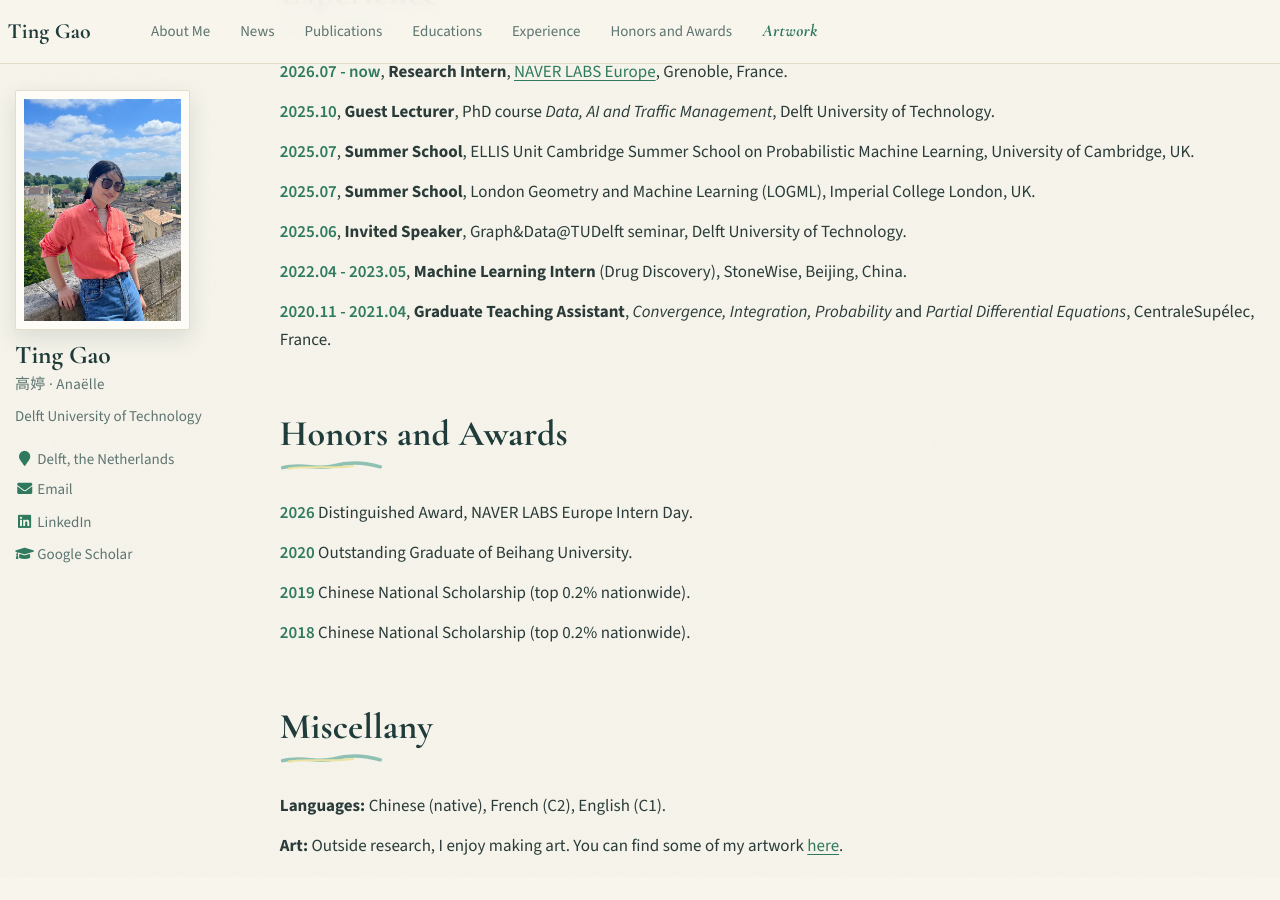
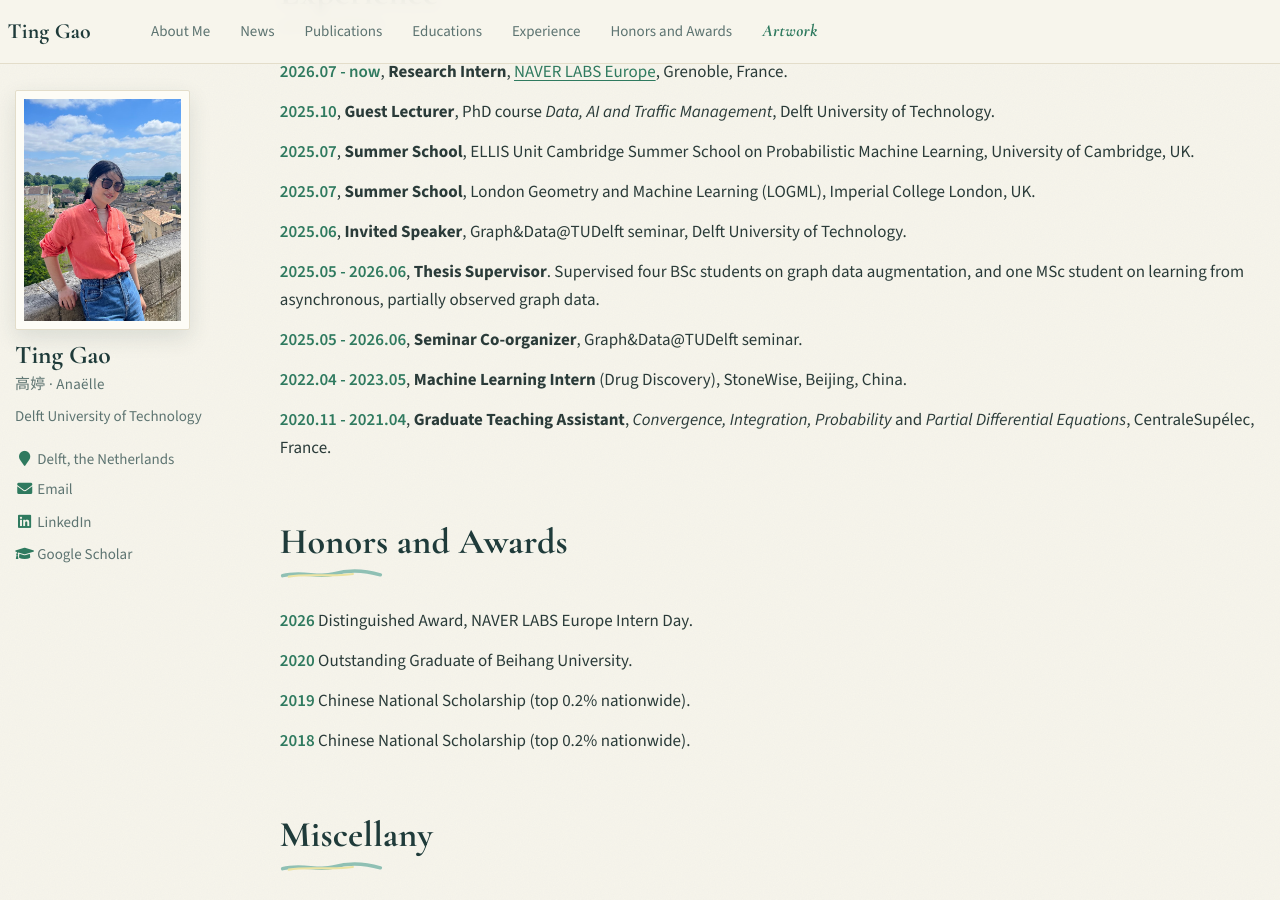
Before and after one commit to gtanaelle/gtanaelle.github.io, a Jekyll site: the page built from _pages/about.md, in a window 1280 px wide and 900 px high, scrolled down 2202 px. Built offline with Jekyll 4.4.1, drawn with Linux system fonts in a browser that asks for light colours; before the commit the page ends 3079 px from its top, so only the background shows below that.

Commit message:
Add thesis supervision and seminar co-organizer to Experience
Co-Authored-By: Claude Opus 5.5 <noreply@anthropic.com>

```diff
--- a/_pages/about.md
+++ b/_pages/about.md
@@ -42,6 +42,8 @@ But every new problem meant designing a new abstraction by hand. That pushed me
 - *2025.07*, **Summer School**, ELLIS Unit Cambridge Summer School on Probabilistic Machine Learning, University of Cambridge, UK.
 - *2025.07*, **Summer School**, London Geometry and Machine Learning (LOGML), Imperial College London, UK.
 - *2025.06*, **Invited Speaker**, Graph&Data@TUDelft seminar, Delft University of Technology.
+- *2025.05 - 2026.06*, **Thesis Supervisor**. Supervised four BSc students on graph data augmentation, and one MSc student on learning from asynchronous, partially observed graph data.
+- *2025.05 - 2026.06*, **Seminar Co-organizer**, Graph&Data@TUDelft seminar.
 - *2022.04 - 2023.05*, **Machine Learning Intern** (Drug Discovery), StoneWise, Beijing, China.
 - *2020.11 - 2021.04*, **Graduate Teaching Assistant**, *Convergence, Integration, Probability* and *Partial Differential Equations*, CentraleSupélec, France.
 
```
